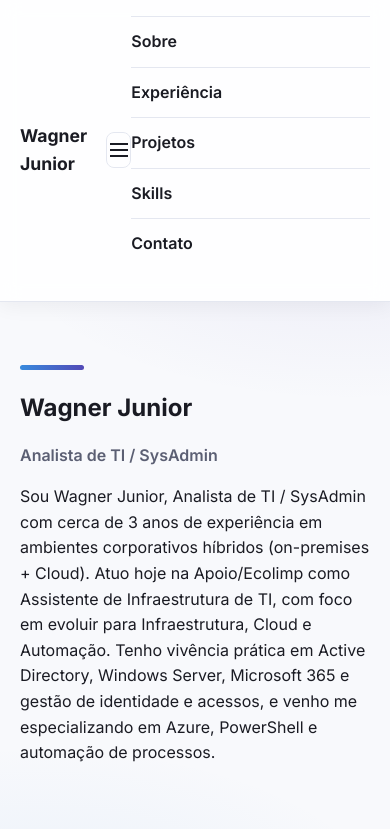
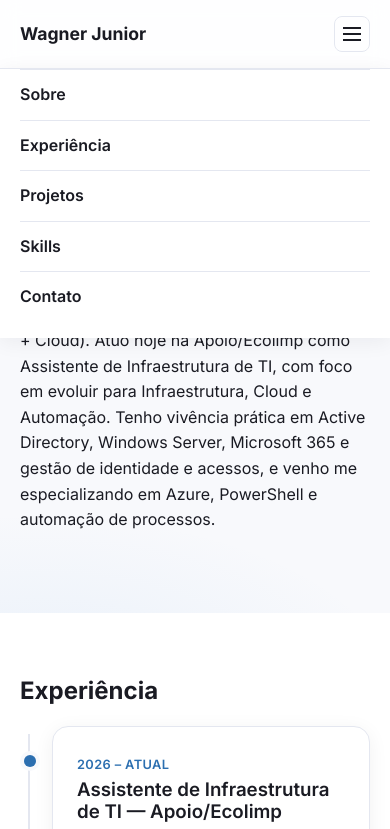
Before and after one commit to wagnerjrcampos/portfolio, a website: page index.html in a window 390 px wide. Both pictures are taken after a click on the button "Abrir menu". Shown: the top 829 px of the page. Drawn offline with Linux system fonts and the light colour scheme.

Commit message:
fix: corrige menu mobile e contraste de cores (WCAG AA)
- Menu mobile agora abre como dropdown full-width abaixo do header,
  em vez de espremer o logo e o botão dentro do flex row.
- --accent-blue e --accent-blue-hover escurecidos: a cor anterior
  (#378add) tinha contraste ~3.6:1 sobre branco, abaixo do mínimo
  AA (4.5:1) para texto normal. Afetava links, o rótulo da timeline
  e o botão de contato (texto branco sobre o azul).

```diff
--- a/css/style.css
+++ b/css/style.css
@@ -3,8 +3,8 @@
 	--surface: #ffffff;
 	--text-primary: #1a1b23;
 	--text-secondary: #5b5f73;
-	--accent-blue: #378add;
-	--accent-blue-hover: #2c6fb0;
+	--accent-blue: #2c6fb0;
+	--accent-blue-hover: #1f5586;
 	--accent-purple: #534ab7;
 	--border: #e4e7f0;
 	--shadow-soft: 0 4px 20px rgba(20, 20, 30, 0.06);
@@ -144,11 +144,20 @@
 @media (max-width: 767px) {
 	.nav-toggle {
 		display: flex;
+		flex-shrink: 0;
 	}
 
 	.site-nav {
 		display: none;
-		width: 100%;
+		position: absolute;
+		top: 100%;
+		left: 0;
+		right: 0;
+		background: var(--surface);
+		border-top: 1px solid var(--border);
+		box-shadow: var(--shadow-soft);
+		max-height: calc(100vh - 100%);
+		overflow-y: auto;
 	}
 
 	.site-nav.is-open {
@@ -158,7 +167,7 @@
 	.site-nav ul {
 		flex-direction: column;
 		gap: 0;
-		padding-bottom: 1rem;
+		padding: 0 1.25rem 1rem;
 	}
 
 	.site-nav li {
```
